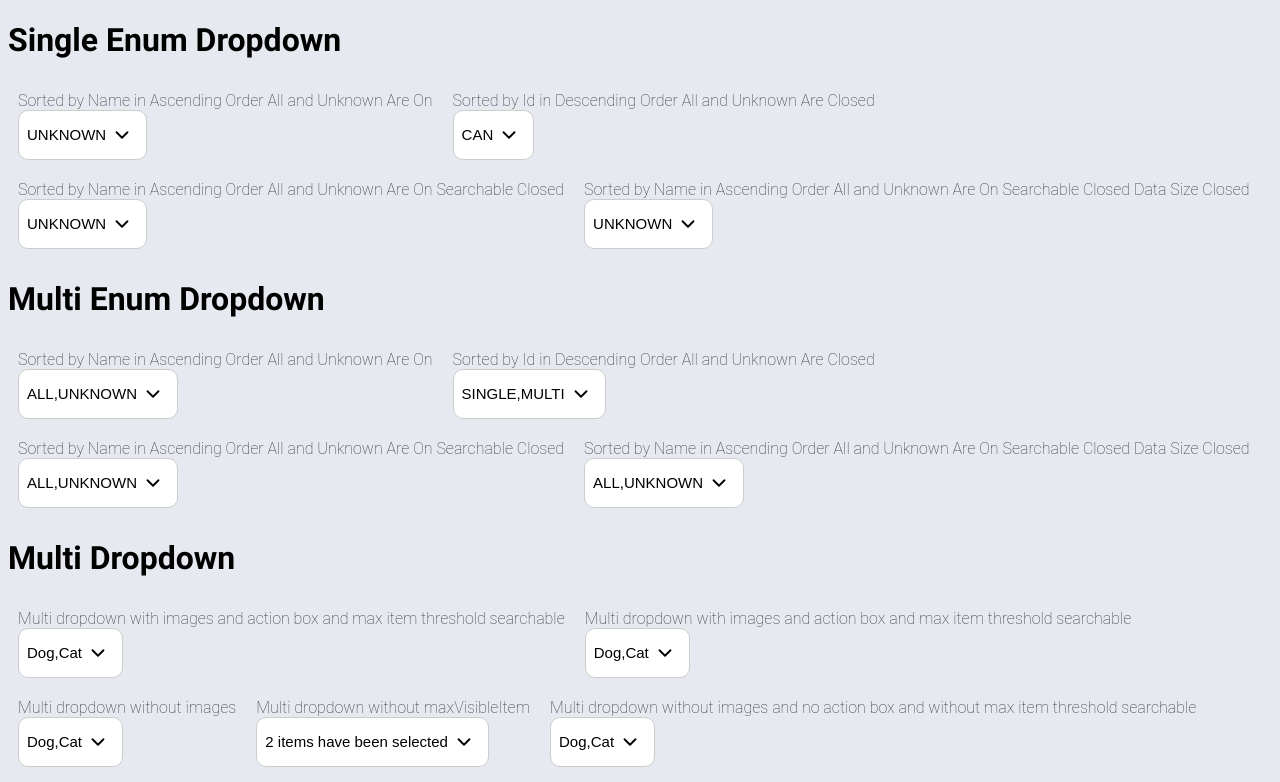
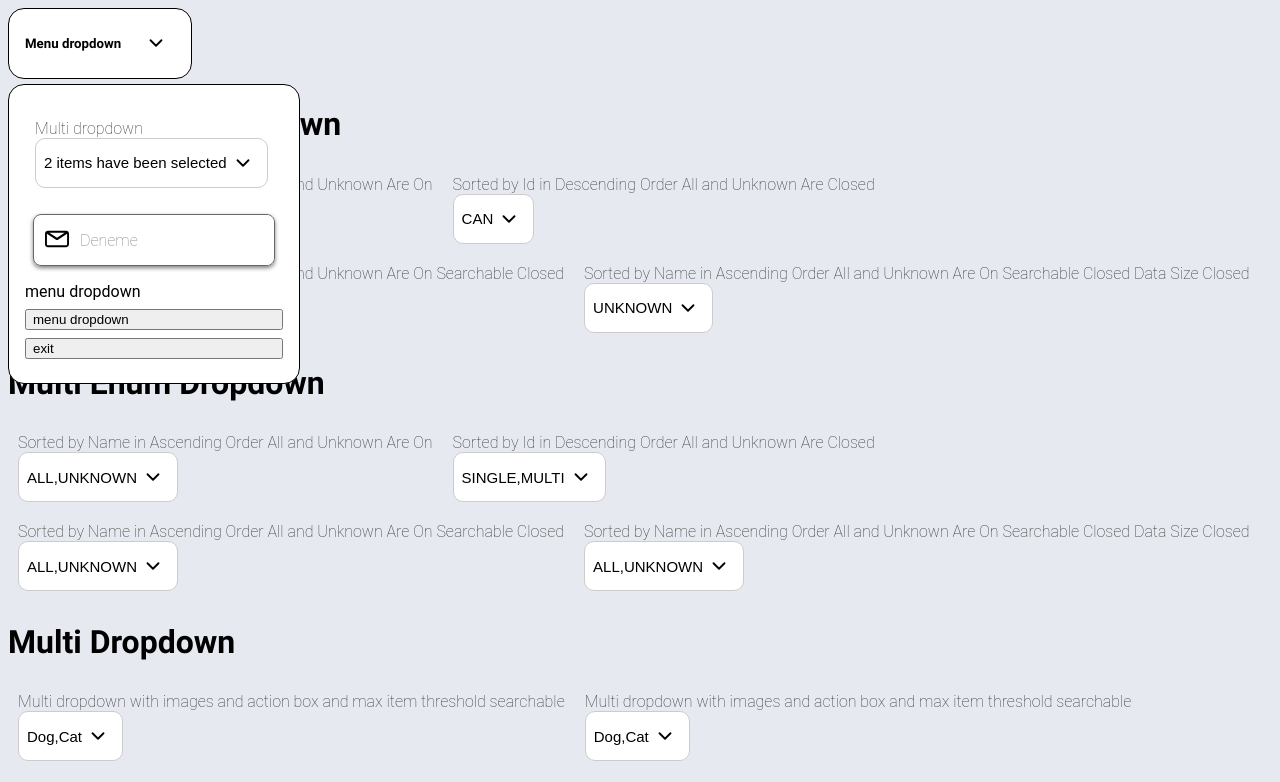
Before and after one commit to Mwiert/miniSpa, a Vue app: page /summerLovers in a window 1280 px wide. Shown: the top 782 px of the page. Built offline with nearby package versions, Linux system fonts and the light colour scheme; a web font is replaced by a local one.

Commit message:
add menudropdown features

```diff
--- a/src/components/Dropdown/MenuDropdown.vue
+++ b/src/components/Dropdown/MenuDropdown.vue
@@ -1,21 +1,73 @@
 <template>
   <div class="menu-dropdown-c">
+    <div class="menu-dropdown-wrapper" @mouseleave="isOpen = false">
+      <div class="menu-dropdown-toggle" @mouseover="isOpen = true">
+        <slot name="toggle"></slot>
+        <SvgIcon class="svg-icon" :name="'arrow-down'" :size="'s'" />
+      </div>
+      <div v-if="isOpen" class="menu-dropdown-content" :class="{ active: isOpen }">
+        <div class="slot-item">
           <slot :childClick="childClick"></slot>
+        </div>
+      </div>
+    </div>
   </div>
 </template>
 
 <script>
 export default {
-        name: "MenuDropdown",
+  name: 'MenuDropdown',
   methods: {
     childClick() {
       window.alert('child click')
+    },
+  },
+  data() {
+    return {
+      isOpen: {
+        type: Boolean,
+        default: false
       }
-        },
-
+    }
+  }
 }
 </script>
 
 <style lang="scss" scoped>
+.menu-dropdown-c {
+  display: inline-flex;
 
+  .menu-dropdown-wrapper {
+    .menu-dropdown-toggle {
+        display: flex;
+        justify-content: space-between;
+        align-items: center;
+      cursor: pointer;
+      background-color: white;
+      border-radius: 1rem;
+      padding: 0.3rem 1rem;
+      margin-bottom: 0.3rem;
+      border: 1px solid black;
+        .svg-icon {
+            margin-left: 1rem;
+        }
+    }
+    .menu-dropdown-content {
+      position: absolute;
+      background-color: white;
+      border-radius: 1rem;
+      padding: 1rem;
+      z-index: 99999;
+      border: 1px solid black;
+      .slot-item {
+        > * {
+          display: flex;
+          flex-direction: column;
+          margin: 0.5rem 0;
+          width: 100%;
+        }
+      }
+    }
+  }
+}
 </style>
--- a/src/pages/SummerLovers.vue
+++ b/src/pages/SummerLovers.vue
@@ -1,5 +1,35 @@
 <template>
   <div>
+    <div>
+      <MenuDropdown>
+        <template #toggle>
+          <div>
+            <h5>Menu dropdown</h5>
+          </div>
+        </template>
+        <template v-slot="{ childClick }">
+          <UIMultiDropdown
+            v-model="selectedPets"
+            :items="pets"
+            :fontSize="fontSize"
+            displayField="name"
+            :sortField="sortField"
+            :label="'Multi dropdown'"
+            :dataSize="dataSize"
+            searchable
+            primaryKey="id"
+            :sortByAscending="true"
+            :maxItemThreshold="maxItemThreshold"
+            :hasActionBox="true" />
+          <UIInput :label="'Deneme'" clearButton :icon="'mail'" />
+          <a @click="childClick">menu dropdown</a>
+          <button @click="childClick">menu dropdown</button>
+          <button>exit</button>
+
+        </template>
+
+      </MenuDropdown>
+    </div>
     <div>
       <h1>{{ 'Single Enum Dropdown' }}</h1>
 
@@ -215,7 +245,7 @@
         :iconImage="'iconImage'"
         primaryKey="id"
         unselectable />
-        <UIMultiDropdown
+      <UIMultiDropdown
         v-model="selectedPets"
         :items="pets"
         :fontSize="fontSize"
@@ -267,11 +297,7 @@
         :iconImage="'iconImage'"
         primaryKey="id" />
     </div>
-    <div>
-      <MenuDropdown v-slot="{childClick}">
-        <button @click="childClick">menu dropdown</button>
-      </MenuDropdown>
-    </div>
+
   </div>
 </template>
 
@@ -282,13 +308,15 @@ import UIMultiDropdown from '../components/Dropdown/UIMultiDropdown.vue'
 import EInternComponentType from '../enum/EInternComponentType'
 import EInternSingleComponentType from '../enum/EInternSingleComponentType'
 import MenuDropdown from '../components/Dropdown/MenuDropdown.vue'
+import UIInput from '../components/UIInput.vue'
 export default {
   name: 'SummerLovers',
   components: {
     UIEnumDropdown,
     UIDropdown,
     UIMultiDropdown,
-    MenuDropdown
+    MenuDropdown,
+    UIInput
   },
   data() {
     return {
```
Lines whose indentation alone changed are shown as unchanged.
